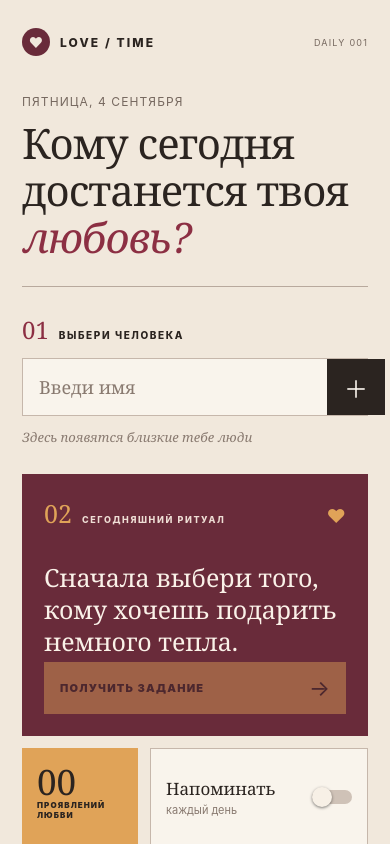
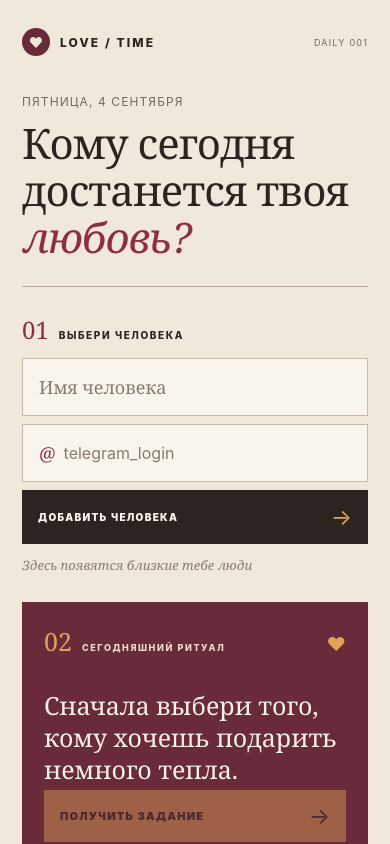
Before and after one commit to izobilioner5/Love-time-, a React Native app: screen / in a window 390 px wide. Built offline with nearby package versions, Linux system fonts and the light colour scheme.

Commit message:
Send love tasks directly to saved Telegram usernames

```diff
--- a/App.js
+++ b/App.js
@@ -61,7 +61,11 @@ const serif = Platform.select({
 export default function App() {
   const [people, setPeople] = useState(() => readWebState('lovePeople', []));
   const [selected, setSelected] = useState('');
+  const [telegramByPerson, setTelegramByPerson] = useState(() =>
+    readWebState('loveTelegramByPerson', {})
+  );
   const [name, setName] = useState('');
+  const [telegram, setTelegram] = useState('');
   const [task, setTask] = useState('');
   const [completed, setCompleted] = useState(() => readWebState('loveCompleted', 0));
   const [enabled, setEnabled] = useState(false);
@@ -95,8 +99,13 @@ export default function App() {
 
   const addPerson = () => {
     const clean = name.trim();
+    const cleanTelegram = telegram.trim().replace(/^@/, '');
     if (!clean) {
       message('Добавь человека', 'Напиши его имя.');
+      return;
+    }
+    if (!cleanTelegram) {
+      message('Добавь Telegram', 'Напиши логин человека, например @anton.');
       return;
     }
     if (!people.includes(clean)) {
@@ -104,8 +113,12 @@ export default function App() {
       setPeople(next);
       saveWebState('lovePeople', next);
     }
+    const nextTelegram = { ...telegramByPerson, [clean]: cleanTelegram };
+    setTelegramByPerson(nextTelegram);
+    saveWebState('loveTelegramByPerson', nextTelegram);
     setSelected(clean);
     setName('');
+    setTelegram('');
     setTask('');
   };
 
@@ -113,6 +126,10 @@ export default function App() {
     const next = people.filter((item) => item !== person);
     setPeople(next);
     saveWebState('lovePeople', next);
+    const nextTelegram = { ...telegramByPerson };
+    delete nextTelegram[person];
+    setTelegramByPerson(nextTelegram);
+    saveWebState('loveTelegramByPerson', nextTelegram);
     if (selected === person) {
       setSelected('');
       setTask('');
@@ -130,16 +147,17 @@ export default function App() {
 
   const shareToTelegram = async () => {
     if (!task) return;
-    const text = `Love Time для ${selected} ♥\n\n${task}`;
-    const url =
-      'https://t.me/share/url?url=' +
-      encodeURIComponent('https://github.com/izobilioner5/Love-time-') +
-      '&text=' +
-      encodeURIComponent(text);
+    const username = telegramByPerson[selected];
+    if (!username) {
+      message('Нет Telegram-логина', 'Добавь этого человека заново вместе с его @логином.');
+      return;
+    }
+    const text = `Это твоё Love Time ♥\n\n${task}`;
+    const url = `https://t.me/${username}?text=${encodeURIComponent(text)}`;
     try {
       await Linking.openURL(url);
     } catch {
-      message('Не удалось открыть Telegram', 'Проверь, установлен ли Telegram.');
+      message('Не удалось открыть Telegram', 'Проверь логин и установлен ли Telegram.');
     }
   };
 
@@ -225,17 +243,32 @@ export default function App() {
           <Text style={styles.sectionLabel}>ВЫБЕРИ ЧЕЛОВЕКА</Text>
         </View>
 
+        <View style={styles.contactForm}>
           <View style={styles.inputShell}>
             <TextInput
               value={name}
               onChangeText={setName}
-            onSubmitEditing={addPerson}
-            placeholder="Введи имя"
+              placeholder="Имя человека"
               placeholderTextColor="#897A70"
               style={styles.input}
             />
-          <Pressable onPress={addPerson} style={styles.addButton}>
-            <Text style={styles.addButtonText}>＋</Text>
+          </View>
+          <View style={styles.inputShell}>
+            <Text style={styles.atSign}>@</Text>
+            <TextInput
+              value={telegram}
+              onChangeText={setTelegram}
+              onSubmitEditing={addPerson}
+              autoCapitalize="none"
+              autoCorrect={false}
+              placeholder="telegram_login"
+              placeholderTextColor="#897A70"
+              style={styles.telegramInput}
+            />
+          </View>
+          <Pressable onPress={addPerson} style={styles.addWideButton}>
+            <Text style={styles.addWideButtonText}>ДОБАВИТЬ ЧЕЛОВЕКА</Text>
+            <Text style={styles.addWideArrow}>→</Text>
           </Pressable>
         </View>
 
@@ -261,6 +294,7 @@ export default function App() {
                   ]}
                 >
                   {person}
+                  {telegramByPerson[person] ? `  ·  @${telegramByPerson[person]}` : ''}
                 </Text>
               </Pressable>
             ))}
@@ -399,6 +433,7 @@ const styles = StyleSheet.create({
     fontWeight: '800',
     letterSpacing: 1.6,
   },
+  contactForm: { gap: 8 },
   inputShell: {
     flexDirection: 'row',
     backgroundColor: '#F9F4EC',
@@ -412,6 +447,37 @@ const styles = StyleSheet.create({
     fontFamily: serif,
     fontSize: 18,
     paddingHorizontal: 16,
+  },
+  atSign: {
+    color: '#8C2F43',
+    fontFamily: serif,
+    fontSize: 18,
+    paddingLeft: 16,
+    alignSelf: 'center',
+  },
+  telegramInput: {
+    flex: 1,
+    color: '#2B2420',
+    fontSize: 16,
+    paddingHorizontal: 8,
+  },
+  addWideButton: {
+    minHeight: 54,
+    backgroundColor: '#2B2420',
+    paddingHorizontal: 16,
+    flexDirection: 'row',
+    alignItems: 'center',
+  },
+  addWideButtonText: {
+    color: '#F9F4EC',
+    fontSize: 10,
+    fontWeight: '900',
+    letterSpacing: 1.3,
+  },
+  addWideArrow: {
+    color: '#E0A358',
+    fontSize: 22,
+    marginLeft: 'auto',
   },
   addButton: {
     width: 58,
```
Lines whose indentation alone changed are shown as unchanged.
